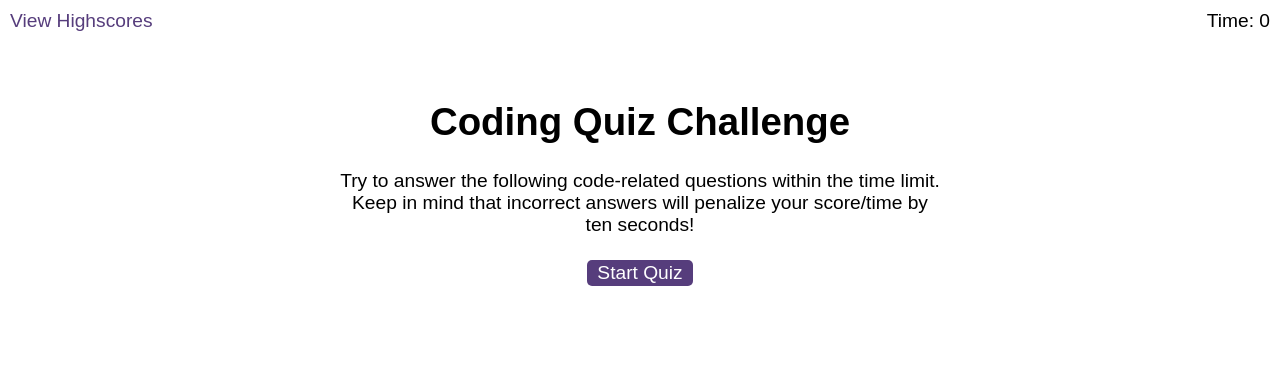
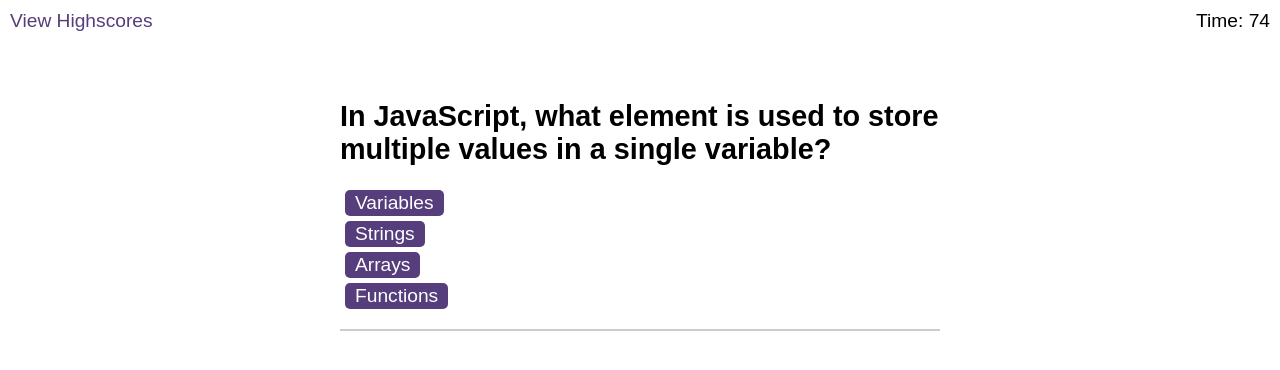
Before and after one commit to Naike-B/Code-Quiz, a plain HTML site: page index.html in a window 1280 px wide. Both pictures are taken after a click on the button "Start Quiz". Drawn offline with Linux system fonts and the light colour scheme.

Commit message:
Added functions to logic js file

```diff
--- a/assets/js/logic.js
+++ b/assets/js/logic.js
@@ -0,0 +1,94 @@
+// Variables
+let secondsleft = 76; // variable to set the seconds for the timer
+let timeInterval; // variable for time interval
+let questionNumber; // variable to keep track of the current question in the quiz
+let score = 0; // variable to store the score
+
+// Variables for DOM manipulation
+const startButton = document.getElementById("start"); // start quiz button
+const startScreen = document.getElementById("start-screen"); // includes the heading the paragraph and the start quiz button
+const questions = document.getElementById("questions"); // questions div that contains the question title and answers buttons
+const timer = document.getElementById("time"); // time span
+const questionTitle = document.getElementById("question-title"); // question title includes the question
+const answerButtons = document.getElementById("choices"); // div to include the answers buttons
+const feedback = document.getElementById("feedback"); // div to include feedback correct/wrong
+const endScreen = document.getElementById("end-screen"); // end screen
+const finalScore = document.getElementById("final-score"); // span to include final score
+const initials = document.getElementById("initials"); // input for initials
+const submitButton = document.getElementById("submit"); // submit button
+const highScores = document.getElementById("highscores"); // ol element from highscores html file
+
+// function to start quiz
+function startQuiz() {
+    startScreen.classList.add("hide"); // hides start screen
+    questions.classList.remove("hide"); // shows questions screen
+    questionNumber = 0; // is set to 0 so that the index 0 of the array is displayed first
+    // calls the function to start the timer
+    setTime();
+    // Calls function to display question
+    displayQuestion(quizQuestions[questionNumber]);
+}
+// Sets the timer and countdown and displays time
+function setTime() {
+     timeInterval = setInterval(function () {
+        secondsleft--;
+        timer.textContent = secondsleft;
+    }, 1000);
+}
+
+startButton.addEventListener("click", startQuiz); // If user clicks the start button the startQuiz function is triggered
+
+// Function to display questions
+function displayQuestion() {
+    const currentQuestion = quizQuestions[questionNumber]; // sets variable currentQuestion to be a q from array based on q number
+    questionTitle.innerText = currentQuestion.question; // innerText returns the text content of question
+    answerButtons.innerHTML = ""; // clears content of answerButtons element to remove previously displayed answer buttons before new ones are added
+    currentQuestion.answers.forEach(function (answer, i) { // forEach iterates over the answers array. for each iteration it passes the current element to the callback function as the answer parameter
+        const button = document.createElement("button"); // method to create a new button element
+        button.innerText = answer.text; // innerText sets the text of the button as the answer
+        button.dataset.index = i; // sets the data attribute for button; the value of the attribute is set to i (i = index of the current answer in the answers array)
+        button.addEventListener("click", checkAnswer); // every button has an event listener that triggers function checkAnswer
+        answerButtons.appendChild(button); // appendChild adds the button to the body of the document
+    });
+}
+
+// Function to check the answer
+function checkAnswer(event) {
+    const currentQuestion = quizQuestions[questionNumber]; // // sets variable currentQuestion to be a q from array based on q number
+    const answerIndex = event.target.dataset.index; // when button is clicked grab answer index from answers array in question object
+    const answer = currentQuestion.answers[answerIndex]; // variable answer is the answers of the current question
+    if (answer.correct) { // if answer correct is true
+        score+= 5; // adds 5 point to score
+        feedback.textContent = "Correct"; // displays Correct
+        const audio = new Audio("./assets/sfx/correct.wav"); // stores audio for correct answer
+        audio.play(); // play method to play sound
+    } else { // if false
+        secondsleft -= 10; // deducts 10seconds from timer
+        feedback.textContent = "Wrong"; // displays Wrong
+        const audio = new Audio("./assets/sfx/incorrect.wav"); // stores audio for incorrect answer
+        audio.play(); // play method to play sound
+    };
+    questionNumber++; // go to next question
+    if (questionNumber < quizQuestions.length) {  // if there is a question in the array
+    displayQuestion(quizQuestions[questionNumber]); // display question
+    }
+
+    endQuiz(); // checks if the quiz should end
+}
+
+// Function to end quiz when time reached 0 or all questions are answered
+function endQuiz() {
+    if (secondsleft <= 0 || questionNumber >= quizQuestions.length) {
+        clearInterval(timeInterval); // clears timer
+        startScreen.classList.add("hide"); // hides start screen
+        questions.classList.add("hide"); // hides question screen
+        feedback.classList.add("hide"); // hides feedback
+        endScreen.classList.remove("hide"); // shows end screen
+        finalScore.textContent = score; // changes final score element to display score
+        console.log(questionNumber);
+        console.log(quizQuestions.length);
+        console.log(score);
+    };
+}
+
+// session storage
--- a/assets/js/questions.js
+++ b/assets/js/questions.js
@@ -0,0 +1,110 @@
+let quizQuestions = [
+    {
+        question: "In JavaScript, what element is used to store multiple values in a single variable?",
+        answers: [
+            { text: "Variables", correct: false },
+            { text: "Strings", correct: false },
+            { text: "Arrays", correct: true },
+            { text: "Functions", correct: false }
+        ]
+    },
+    {
+        question: "What are the identifiers called, that cannot be used as variables or function names?",
+        answers: [
+            { text: "Favorites", correct: false },
+            { text: "Concrete Terms", correct: false },
+            { text: "Reserved Words", correct: false },
+            { text: "Constants", correct: true }
+        ]
+    },
+    {
+        question: "What is the default behavior called that is used to move declarations to the top of the current scope?",
+        answers: [
+            { text: "Jumping", correct: false },
+            { text: "Hoisting", correct: true },
+            { text: "Arranging", correct: false },
+            { text: "Sorting", correct: false }
+        ]
+    },
+    {
+        question: "What is the element called that forms a search pattern out of a sequence of characters?",
+        answers: [
+            { text: "Coditional Argument", correct: true },
+            { text: "Boolean Variable", correct: false },
+            { text: "RegExp or Regular Expression", correct: false },
+            { text: "Event", correct: false }
+        ]
+    },
+    {
+        question: "What is the element called that can continue to execute a block of code as long as the specified condition remains TRUE?",
+        answers: [
+            { text: "Repeater", correct: false },
+            { text: "Clone", correct: false },
+            { text: "Loop", correct: true },
+            { text: "Debugger", correct: false }
+        ]
+    },
+    {
+        question: "In JavaScript, what is a block of code called that is used to perform a specific task?",
+        answers: [
+            { text: "Function", correct: true },
+            { text: "Variable", correct: false },
+            { text: "Declaration", correct: false },
+            { text: "String", correct: false }
+        ]
+    },
+    {
+        question: "What kind of statement is used to execute actions based on a trigger or condition?",
+        answers: [
+            { text: "Boolean Variable", correct: false },
+            { text: "Fired Event", correct: true },
+            { text: "RegExp or Regular Expression", correct: false },
+            { text: "Conditional Statement", correct: false }
+        ]
+    },
+    {
+        question: "What is the language or list of instructions that are executed by the computer (how JavaScript is built)?",
+        answers: [
+            { text: "Output", correct: false },
+            { text: "JSON", correct: false },
+            { text: "Scope", correct: false },
+            { text: "Syntax", correct: true }
+        ]
+    },
+    {
+        question: "What is the object called that lets you work with both dates and time-related data?",
+        answers: [
+            { text: "Time-warp", correct: false },
+            { text: "Dates", correct: false },
+            { text: "Clock", correct: true },
+            { text: "Time field", correct: false }
+        ]
+    },
+    {
+        question: "What is the element called that is used to describe the set of variables, objects, and functions you explicitly have access to?",
+        answers: [
+            { text: "Scope", correct: true },
+            { text: "Range", correct: false },
+            { text: "Output Level", correct: false },
+            { text: "Restrictions", correct: false }
+        ]
+    },
+    {
+        question: "What is the type of loop that continues through a block of code as long as the specified condition remains TRUE?",
+        answers: [
+            { text: "For Loop", correct: false },
+            { text: "Else Loop", correct: false },
+            { text: "Conditional Loop", correct: false },
+            { text: "While Loop", correct: true }
+        ]
+    },
+    {
+        question: "In JavaScript, what element is used to store and manipulate text, usually in multiples?",
+        answers: [
+            { text: "Variables", correct: false },
+            { text: "Recorders", correct: false },
+            { text: "Strings", correct: true },
+            { text: "Arrays", correct: false }
+        ]
+    }
+];
--- a/index.html
+++ b/index.html
@@ -14,23 +14,23 @@
 
     <div class="timer">Time: <span id="time">0</span></div>
 
-    <div class="wrapper">
-      <div id="start-screen" class="start">
+    <div class="wrapper"> <!-- Quiz container -->
+      <div id="start-screen" class="start"> <!-- Start screen -->
         <h1>Coding Quiz Challenge</h1>
         <p>
           Try to answer the following code-related questions within the time
           limit. Keep in mind that incorrect answers will penalize your
           score/time by ten seconds!
         </p>
-        <button id="start">Start Quiz</button>
+        <button id="start">Start Quiz</button> <!-- Start button -->
       </div>
 
-      <div id="questions" class="hide">
-        <h2 id="question-title"></h2>
-        <div id="choices" class="choices"></div>
+      <div id="questions" class="hide"> <!-- Questions screen -->
+        <h2 id="question-title"></h2> <!-- Question -->
+        <div id="choices" class="choices"></div> <!-- Answers buttons -->
       </div>
 
-      <div id="end-screen" class="hide">
+      <div id="end-screen" class="hide"> <!-- End screen -->
         <h2>All done!</h2>
         <p>Your final score is <span id="final-score"></span>.</p>
         <p>
@@ -39,10 +39,10 @@
         </p>
       </div>
 
-      <div id="feedback" class="feedback hide"></div>
+      <div id="feedback" class="feedback"></div> <!-- Result Correct/Wrong -->
     </div>
 
-    <script src="./assets/js/questions.js"></script>
-    <script src="./assets/js/logic.js"></script>
+    <script src="assets/js/questions.js"></script>
+    <script src="assets/js/logic.js"></script>
   </body>
 </html>
```
Also changed, not shown: 1 other file.
